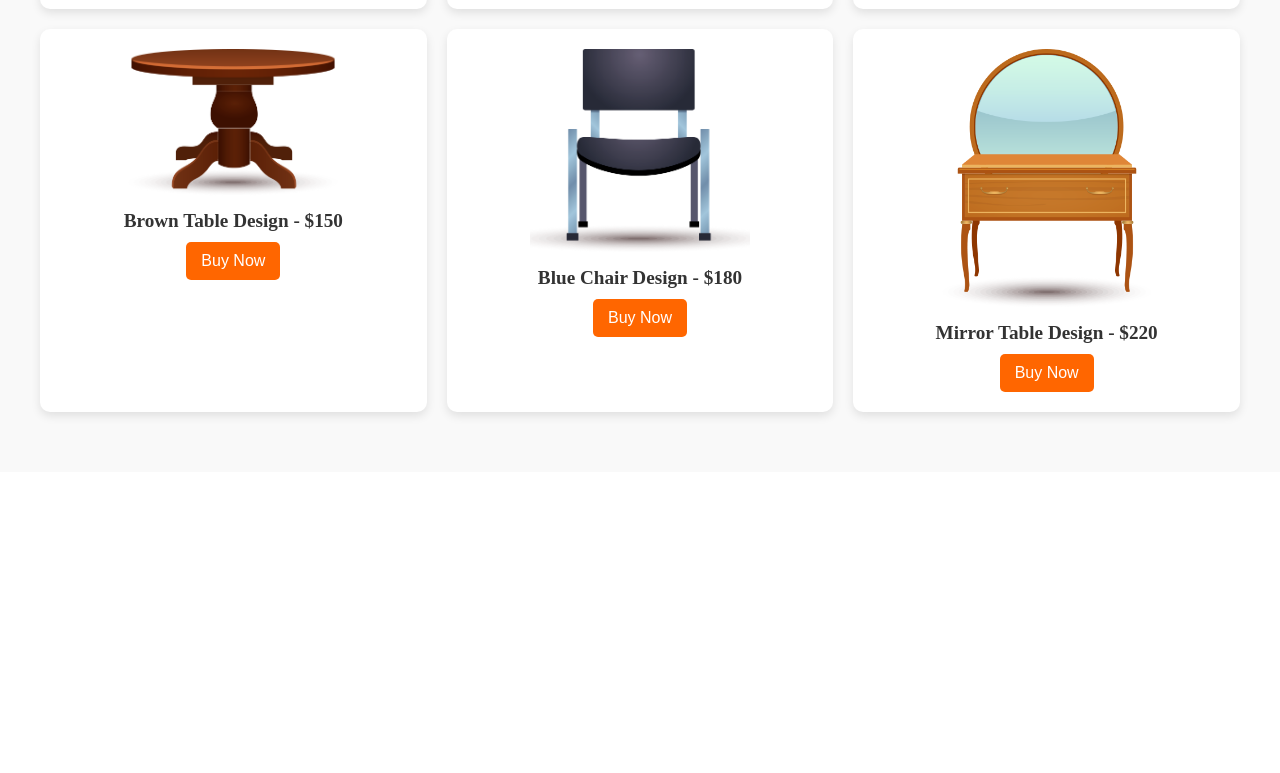
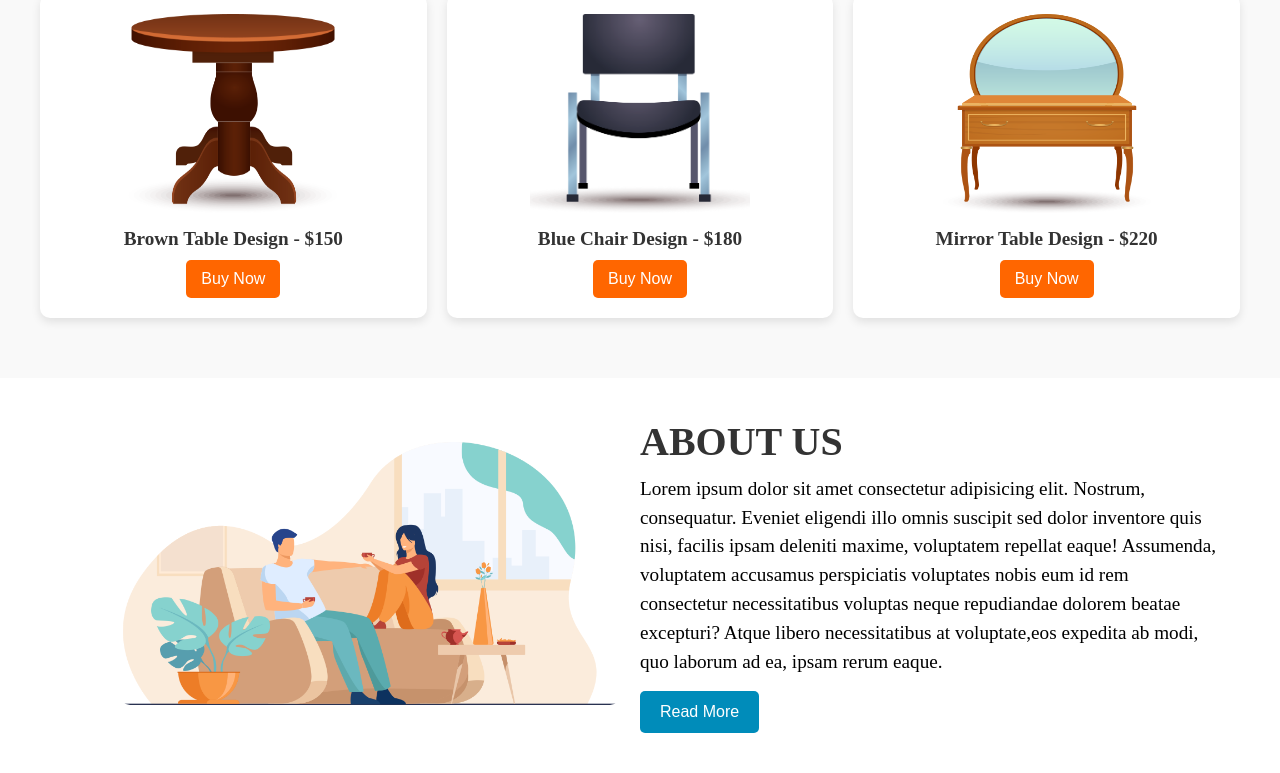
Before and after one commit to shahriartanjil/assignment-1, a plain HTML site: page index.html in a window 1280 px wide. Shown: the part 974-1747 px from the top of the page. Before the commit the page ends 1446 px from the top, so only its background shows below. Drawn offline with Linux system fonts and the light colour scheme.

Commit message:
complete about section

```diff
--- a/index.html
+++ b/index.html
@@ -1,11 +1,13 @@
 <!DOCTYPE html>
 <html lang="en">
+
 <head>
     <meta charset="UTF-8">
     <meta name="viewport" content="width=device-width, initial-scale=1.0">
     <title>Furniture Store</title>
     <link rel="stylesheet" href="style.css">
 </head>
+
 <body>
     <!-- Header Section -->
     <header>
@@ -44,34 +46,64 @@
     <!-- Furniture Section -->
     <section class="furniture">
         <h2>OUR FURNITURE</h2>
-        <p class="furniture-info">Lorem ipsum dolor sit amet consectetur adipisicing elit. Aspernatur beatae voluptates quo reprehenderit voluptatum consectetur earum nulla totam eum tenetur.</p>
+        <p class="furniture-info">Lorem ipsum dolor sit amet consectetur adipisicing elit. Aspernatur beatae voluptates
+            quo reprehenderit voluptatum consectetur earum nulla totam eum tenetur.</p>
         <div class="items">
             <div class="item">
-                 <img src="assets/f1.png" alt="Brown Chair"><p>Brown Chair Design - $100</p>
+                <img src="assets/f1.png" alt="Brown Chair">
+                <p>Brown Chair Design - $100</p>
                 <button class="btn">Buy Now</button>
             </div>
             <div class="item">
-                 <img src="assets/f2.png" alt="Bed Design"><p>Double Bed Design - $200</p>
+                <img src="assets/f2.png" alt="Bed Design">
+                <p>Double Bed Design - $200</p>
                 <button class="btn">Buy Now</button>
             </div>
             <div class="item">
-                 <img src="assets/f3.png" alt="House Chair"><p>House Chair Design - $200</p>
+                <img src="assets/f3.png" alt="House Chair">
+                <p>House Chair Design - $200</p>
                 <button class="btn">Buy Now</button>
             </div>
             <div class="item">
-                <img src="assets/f4.png" alt="Brown Table"><p>Brown Table Design - $150</p>
+                <img src="assets/f4.png" alt="Brown Table">
+                <p>Brown Table Design - $150</p>
                 <button class="btn">Buy Now</button>
             </div>
             <div class="item">
-                <img src="assets/f5.png" alt="Blue Chair"><p>Blue Chair Design - $180</p>
+                <img src="assets/f5.png" alt="Blue Chair">
+                <p>Blue Chair Design - $180</p>
                 <button class="btn">Buy Now</button>
             </div>
             <div class="item">
-                <img src="assets/f6.png" alt="Mirror Table"><p>Mirror Table Design - $220</p>
+                <img src="assets/f6.png" alt="Mirror Table">
+                <p>Mirror Table Design - $220</p>
                 <button class="btn">Buy Now</button>
             </div>
         </div>
     </section>
 
+    <!-- About Section -->
+    <section class="about">
+        <div class="about-content">
+            <!-- About Image -->
+            <div class="about-image">
+                <img src="assets/slider-img.png" alt="About EDGE CUT">
+            </div>
+            <div class="about-text">
+                <h2>ABOUT US</h2>
+                <p>Lorem ipsum dolor sit amet consectetur adipisicing elit. Nostrum, consequatur.
+                    Eveniet eligendi illo omnis suscipit sed dolor inventore quis nisi, facilis ipsam deleniti maxime,
+                    voluptatem repellat eaque! Assumenda, voluptatem accusamus perspiciatis voluptates nobis eum id rem
+                    consectetur necessitatibus voluptas neque repudiandae dolorem beatae excepturi? Atque libero
+                    necessitatibus at
+                    voluptate,eos expedita ab modi, quo laborum ad ea, ipsam rerum eaque.</p>
+                <button class="btn-alt">Read More</button>
+            </div>
+
+        </div>
+    </section>
+
+
 </body>
+
 </html>
--- a/style.css
+++ b/style.css
@@ -198,7 +198,7 @@ nav ul li a:hover {
 .item img {
     width: 100%;
     max-width: 220px;
-    height: auto;
+    height: 200px;
     border-radius: 8px;
 }
 
@@ -230,6 +230,78 @@ nav ul li a:hover {
 .item:hover {
     transform: translateY(-5px);
     box-shadow: 0px 6px 15px rgba(0, 0, 0, 0.15);
+}
+
+
+/* ....About Section.... */
+.about {
+    background: #ffffff;
+    padding: 60px 20px;
+    padding-top: 20px;
+    padding-bottom: 20px;
+    display: flex;
+    justify-content: center;
+    align-items: center;
+    text-align: center;
+}
+
+/* About Content Wrapper */
+.about-content {
+    display: flex;
+    justify-content: space-between;
+    align-items: center;
+    max-width: 1200px;
+    width: 100%;
+}
+
+/* About Text */
+.about-text {
+    flex: 1;
+    max-width: 50%;
+    text-align: left;
+    padding: 20px;
+}
+
+.about-text h2 {
+    font-size: 2.5rem;
+    color: #333;
+    margin-bottom: 10px;
+}
+
+.about-text p {
+    font-size: 1.2rem;
+    color: black;
+    margin-bottom: 15px;
+    line-height: 1.5;
+}
+
+/* About Image */
+.about-image {
+    flex: 1;
+    text-align: right;
+    max-width: 50%;
+}
+
+.about-image img {
+    width: 100%;
+    max-width: 500px;
+    height: auto;
+    border-radius: 10px;
+}
+
+/* Read More Button */
+.about-text .btn-alt {
+    padding: 12px 20px;
+    border: none;
+    background: #008CBA;
+    color: white;
+    font-size: 16px;
+    cursor: pointer;
+    border-radius: 5px;
+}
+
+.about-text .btn-alt:hover {
+    background: #0074A2;
 }
 
 
@@ -271,3 +343,21 @@ nav ul li a:hover {
         font-size: 2rem;
     }
 }
+
+/*for about section*/
+@media (max-width: 768px) {
+    .about-content {
+        flex-direction: column;
+        text-align: center;
+    }
+
+    .about-text {
+        max-width: 100%;
+        text-align: center;
+    }
+
+    .about-image {
+        max-width: 100%;
+        text-align: center;
+    }
+}
```
Lines whose indentation alone changed are shown as unchanged.
